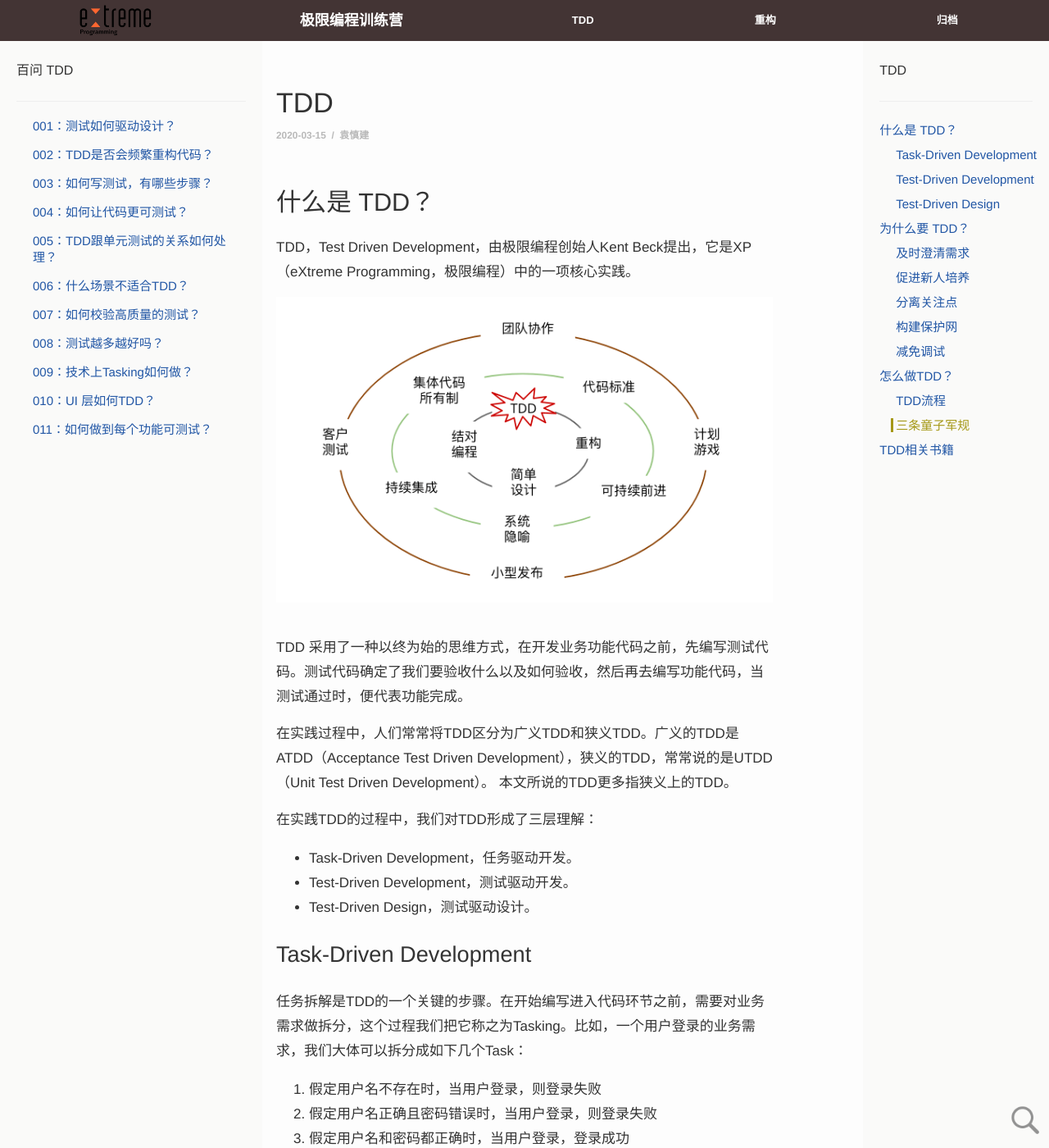
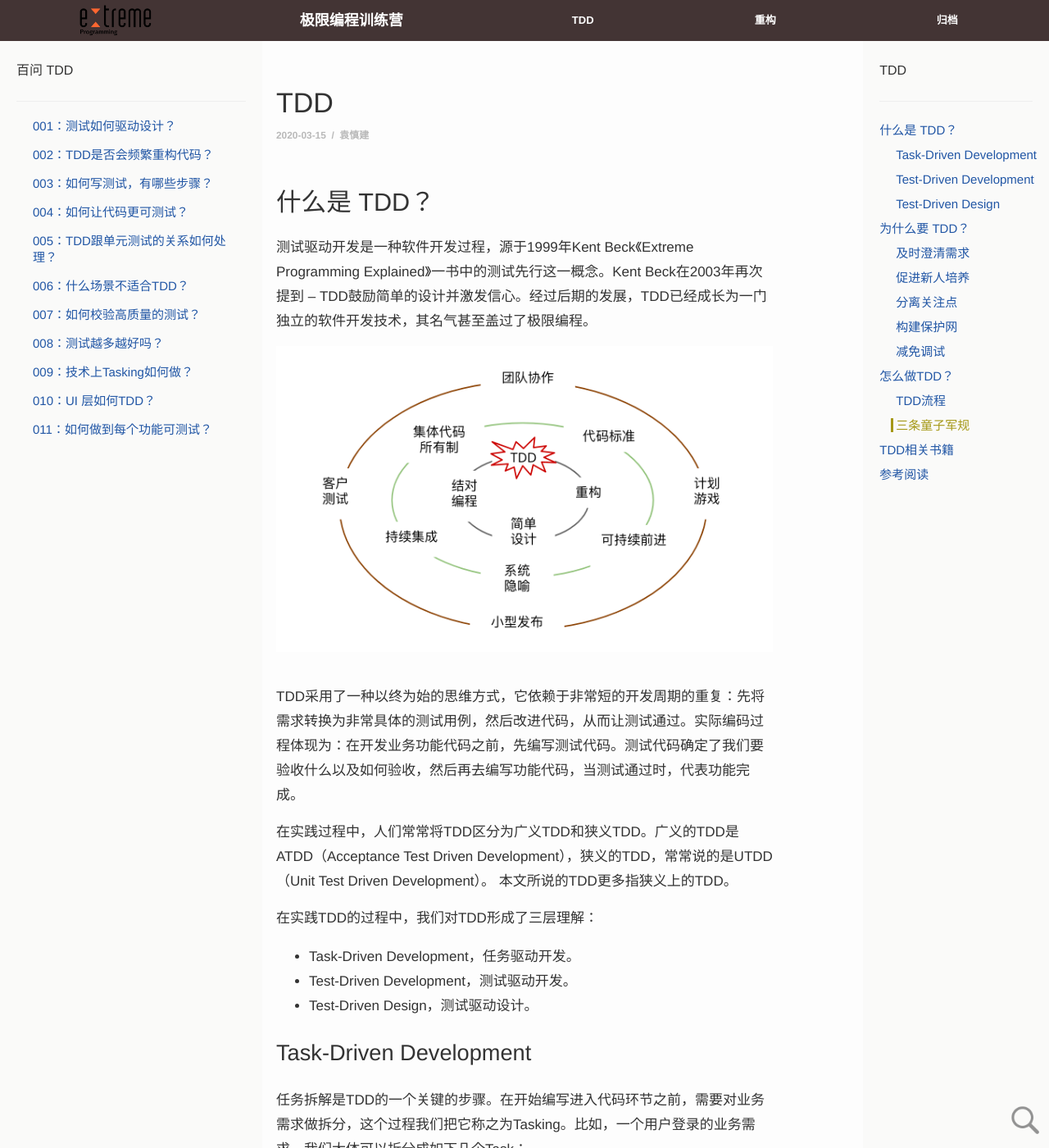
Before and after one commit to xp-bootcamp/xp-bootcamp.github.io, a Jekyll site: the page built from page/01-tdd.md, in a window 1280 px wide and 1400 px high. Shown: the whole window at 82% size. Built offline with Jekyll 4.4.1, drawn with Linux system fonts in a browser that asks for light colours; nearby versions of some CDN libraries; comment, search, counter and statistics services are not loaded; a style sheet for code colours, icons or effects is not loaded; some of the changed text lies outside the part shown.

Commit message:
Update tdd
Signed-off-by: Yuan Shenjian <sjyuan@thoughtworks.com>

```diff
--- a/page/01-tdd.md
+++ b/page/01-tdd.md
@@ -13,11 +13,13 @@ active: "TDD"
 
 
 ## 什么是 TDD？
-TDD，Test Driven Development，由极限编程创始人Kent Beck提出，它是XP（eXtreme Programming，极限编程）中的一项核心实践。
+
+测试驱动开发是一种软件开发过程，源于1999年Kent Beck《Extreme Programming Explained》一书中的测试先行这一概念。Kent Beck在2003年再次提到 -- TDD鼓励简单的设计并激发信心。经过后期的发展，TDD已经成长为一门独立的软件开发技术，其名气甚至盖过了极限编程。
 
 {% include column-image.html name = 'xp-circle.png' %}
 
-TDD 采用了一种以终为始的思维方式，在开发业务功能代码之前，先编写测试代码。测试代码确定了我们要验收什么以及如何验收，然后再去编写功能代码，当测试通过时，便代表功能完成。
+
+TDD采用了一种以终为始的思维方式，它依赖于非常短的开发周期的重复：先将需求转换为非常具体的测试用例，然后改进代码，从而让测试通过。实际编码过程体现为：在开发业务功能代码之前，先编写测试代码。测试代码确定了我们要验收什么以及如何验收，然后再去编写功能代码，当测试通过时，代表功能完成。
 
 在实践过程中，人们常常将TDD区分为广义TDD和狭义TDD。广义的TDD是ATDD（Acceptance Test Driven Development），狭义的TDD，常常说的是UTDD（Unit Test Driven Development）。
 本文所说的TDD更多指狭义上的TDD。
@@ -184,3 +186,8 @@ TDD的一个必然结果产生是高价值、高覆盖的单元测试，为功
 - [《有效的单元测试》](https://book.douban.com/subject/26364867/)
 - [《实例化需求》](https://book.douban.com/subject/11611022/)
 - [《重构：改善既有代码的设计》](https://book.douban.com/subject/4262627/)
+
+
+## 参考阅读
+- [eXtreme Programming](https://en.wikipedia.org/wiki/Extreme_programming)
+- [Test Driven Development](https://en.wikipedia.org/wiki/Test-driven_development)
```
